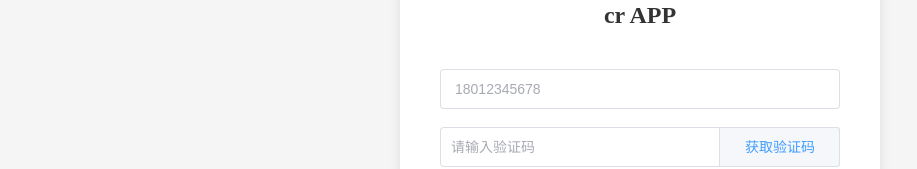
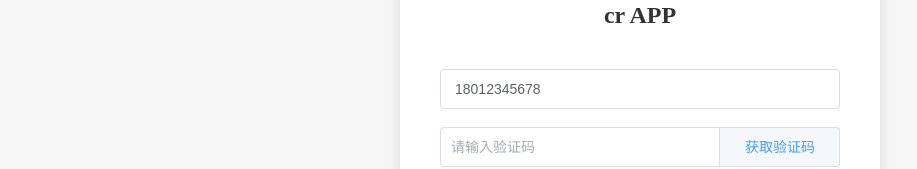
Before and after one commit to zxh111222/cr, a Vue app in the folder web/: page /login in a window 1280 px wide. Shown: the part 331-500 px from the top of the page, without its empty margins (0-917 px from the left). Built offline with nearby package versions, Linux system fonts and the light colour scheme.

Commit message:
test(web): 为了方便本地测试，登录页面的手机号输入框设置默认值

```diff
--- a/web/src/views/Login.vue
+++ b/web/src/views/Login.vue
@@ -3,7 +3,7 @@ import {ref} from 'vue'
 import {ElMessage} from 'element-plus'
 import {sendCode} from "@/api/auth.js";
 
-const mobile = ref('')
+const mobile = ref('18012345678')
 const code = ref('')
 
 const handleGetCode = () => {
```
